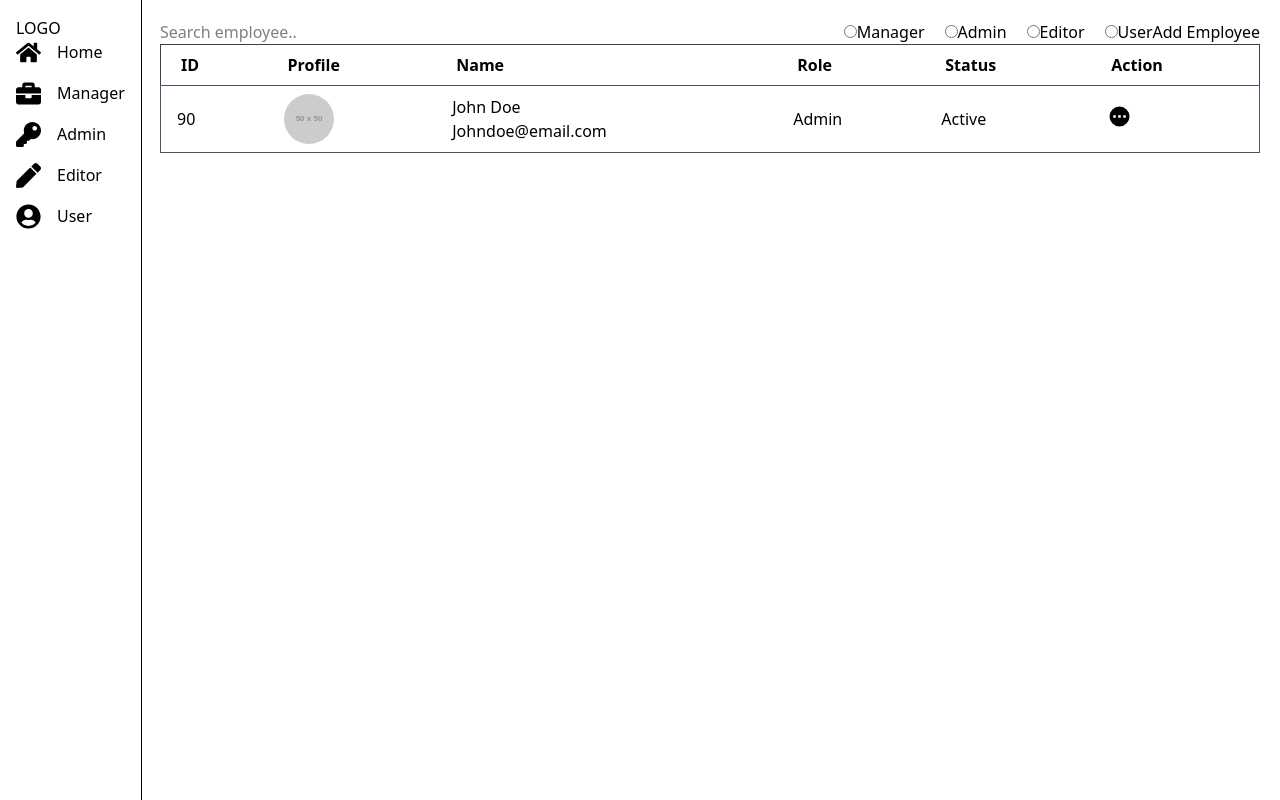
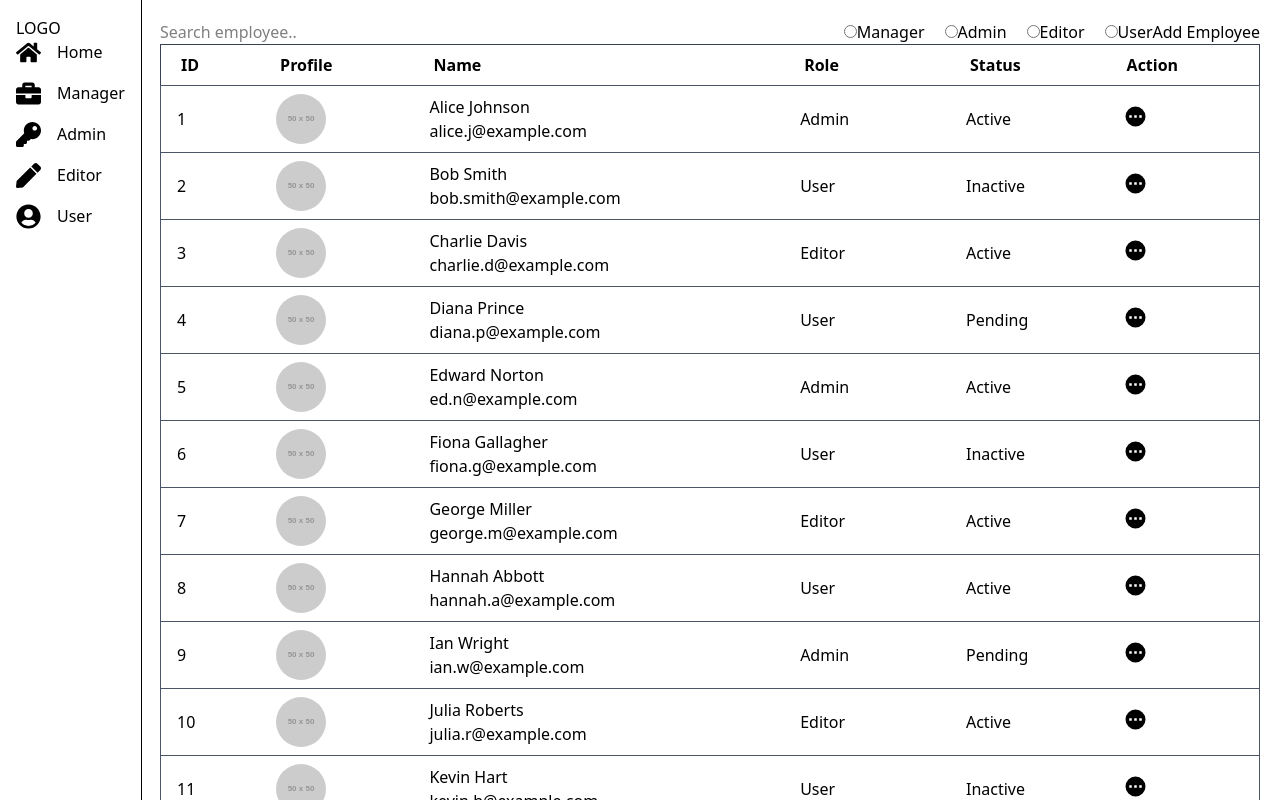
Before and after one commit to Zer0-Gravity/mini-react-project, a React (Vite) app in the folder people-grid/: page / in a window 1280 px wide. Shown: the top 800 px of the page. Built offline with nearby package versions, Linux system fonts and the light colour scheme.

Commit message:
Map mock JSON to table and add page navigation button

```diff
--- a/people-grid/src/App.tsx
+++ b/people-grid/src/App.tsx
@@ -1,12 +1,17 @@
+import { useState } from "react";
 import Sidebar from "./Component/Sidebar";
 import Home from "./Page/Home";
+import { peopleData } from "./Utils/Data";
+import type { PeopleProps } from "./Utils/Type";
 
 function App() {
+    const [people, setAddPeople] = useState<PeopleProps[]>(peopleData);
+
     return (
         <div>
             <Sidebar />
             <div className="p-5">
-                <Home />
+                <Home people={people} />
             </div>
         </div>
     );
--- a/people-grid/src/Component/Table.tsx
+++ b/people-grid/src/Component/Table.tsx
@@ -1,8 +1,9 @@
 import { HiDotsCircleHorizontal } from "react-icons/hi";
+import type { PeopleProps } from "../Utils/Type";
 
-function Table() {
+function Table({ people }: { people: PeopleProps[] }) {
     return (
-        <div>
+        <div className="flex flex-col">
             <table className="min-w-full table-auto rounded border border-gray-700 ">
                 <thead>
                     <tr>
@@ -16,8 +17,12 @@ function Table() {
                 </thead>
 
                 <tbody>
-                    <tr className="border border-gray-600">
-                        <td className="px-4 py-2">90</td>
+                    {people.map((employee) => (
+                        <tr
+                            key={employee.id}
+                            className="border border-gray-600"
+                        >
+                            <td className="px-4 py-2">{employee.id}</td>
                             <td className="px-4 py-2">
                                 <img
                                     src="https://placehold.co/50x50"
@@ -27,20 +32,27 @@ function Table() {
                             </td>
                             <td className="px-4 py-2">
                                 <div className="flex flex-col">
-                                <span>John Doe</span>
-                                <span>Johndoe@email.com</span>
+                                    <span>{employee.name}</span>
+                                    <span>{employee.email}</span>
                                 </div>
                             </td>
-                        <td className="px-4 py-2">Admin</td>
-                        <td className="px-4 py-2">Active</td>
+                            <td className="px-4 py-2">{employee.role}</td>
+                            <td className="px-4 py-2">{employee.status}</td>
                             <td className="px-4 py-2">
                                 <button>
                                     <HiDotsCircleHorizontal size={25} />
                                 </button>
                             </td>
                         </tr>
+                    ))}
                 </tbody>
             </table>
+
+            <div className="flex gap-4 justify-end">
+                <button>Previous</button>
+                <p>Page 1 of 2</p>
+                <button>Next</button>
+            </div>
         </div>
     );
 }
--- a/people-grid/src/Page/Home.tsx
+++ b/people-grid/src/Page/Home.tsx
@@ -1,6 +1,7 @@
 import Table from "../Component/Table";
+import type { PeopleProps } from "../Utils/Type";
 
-function Home() {
+function Home({ people }: { people: PeopleProps[] }) {
     return (
         <div className="ml-35">
             <div className="flex">
@@ -30,7 +31,7 @@ function Home() {
                 </div>
             </div>
 
-            <Table />
+            <Table people={people} />
         </div>
     );
 }
--- a/people-grid/src/Utils/Data.ts
+++ b/people-grid/src/Utils/Data.ts
@@ -1,4 +1,4 @@
-export const data = [
+export const peopleData = [
     {
         id: 1,
         name: "Alice Johnson",
--- /dev/null
+++ b/people-grid/src/Utils/Type.ts
@@ -0,0 +1,8 @@
+export interface PeopleProps {
+    id: number;
+    name: string;
+    email: string;
+    role: string;
+    status: string;
+    profileImage: string;
+}
```
Lines whose indentation alone changed are shown as unchanged.
